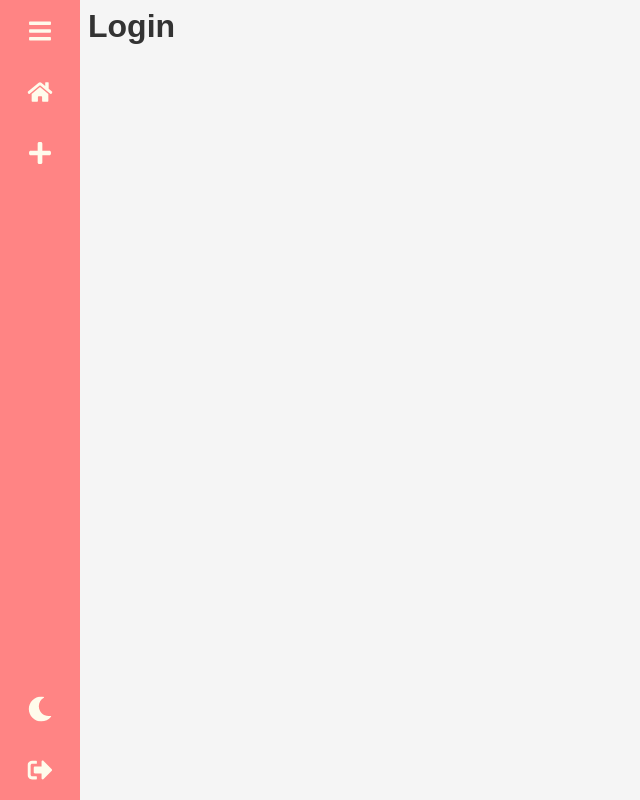
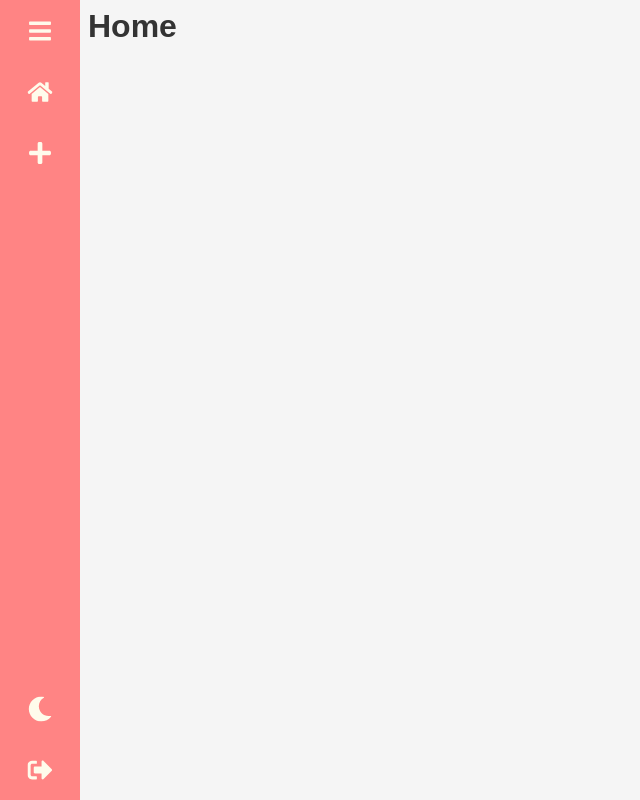
Before and after one commit to cleverpanther/taskmanager, a React (Create React App) app: page /home in a window 1280 px wide. Shown: the whole page, without its empty margins (0-640 px from the left). Built offline with nearby package versions, Linux system fonts and the light colour scheme.

Commit message:
feat: Add router

```diff
--- a/package.json
+++ b/package.json
@@ -8,9 +8,11 @@
     "react-dom": "^17.0.1",
     "react-icons": "^4.2.0",
     "react-scripts": "4.0.3",
-    "styled-components": "^5.2.1"
+    "styled-components": "^5.2.1",
+    "wouter": "^2.7.4"
   },
   "devDependencies": {
+    "@types/wouter": "^2.2.0",
     "@types/node": "^12.0.0",
     "@types/react": "^17.0.0",
     "@types/react-dom": "^17.0.0",
--- a/src/App.tsx
+++ b/src/App.tsx
@@ -3,7 +3,7 @@ import { usePersistentState } from "./hooks";
 import { DefaultTheme, ThemeProvider } from "styled-components";
 import { light, dark } from "./styles/themes";
 import GlobalStyles from "./styles/global";
-import Login from "./pages/Login";
+import Routes from "./Routes";
 
 const App: React.FC = () => {
   const [theme, setTheme] = usePersistentState<DefaultTheme>("theme", light);
@@ -15,8 +15,7 @@ const App: React.FC = () => {
   return (
     <ThemeProvider theme={{ ...theme, toggleTheme }}>
       <GlobalStyles />
-
-      <Login />
+      <Routes />
     </ThemeProvider>
   );
 };
--- /dev/null
+++ b/src/Routes.tsx
@@ -0,0 +1,17 @@
+import React from "react";
+import { Switch, Redirect, Route, Router } from "wouter";
+import { Home, Login } from "./pages";
+
+const Routes: React.FC = () => {
+  return (
+    <Router>
+      <Switch>
+        <Route path="/home" component={Home} />
+        <Route path="/login" component={Login} />
+        <Redirect to="/login" />
+      </Switch>
+    </Router>
+  );
+};
+
+export default Routes;
--- /dev/null
+++ b/src/pages/Home/index.tsx
@@ -0,0 +1,12 @@
+import React from "react";
+import GridLayout from "../../components/layout/GridLayout";
+
+const Home: React.FC = () => {
+  return (
+    <GridLayout>
+      <h1>Home</h1>
+    </GridLayout>
+  );
+};
+
+export default Home;
--- a/src/pages/Login/index.tsx
+++ b/src/pages/Login/index.tsx
@@ -1,11 +1,16 @@
 import React from "react";
-import GridLayout from "../../components/layout/GridLayout";
+import BaseLayout from "../../components/layout/BaseLayout";
+import { Link } from "wouter";
 
 const Login: React.FC = () => {
   return (
-    <GridLayout>
+    <BaseLayout>
       <h1>Login</h1>
-    </GridLayout>
+
+      <Link to="/home" style={{ color: "lightblue" }}>
+        Go to home
+      </Link>
+    </BaseLayout>
   );
 };
 
--- /dev/null
+++ b/src/pages/index.ts
@@ -0,0 +1,4 @@
+import Login from "./Login";
+import Home from "./Home";
+
+export { Login, Home };
```
Also changed, not shown: 1 other file (tests, documents, lock files or other folders).
